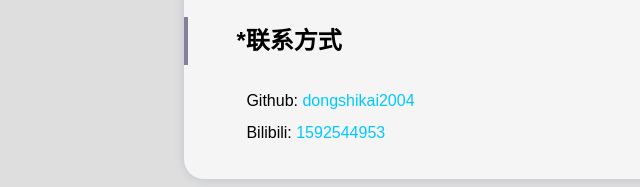
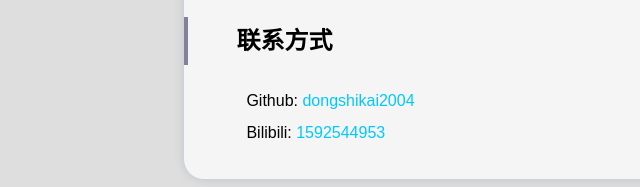
Before and after one commit to sakesane/TeamMembers--AboutUs, a plain HTML site: page members/dsk/index.htm in a window 1280 px wide. Shown: the part 1034-1221 px from the top of the page, 211-851 px from the left. Drawn offline with Linux system fonts and the light colour scheme; a web font is replaced by a local one.

Commit message:
📝 删除了一个'*'

```diff
--- a/members/dsk/index.htm
+++ b/members/dsk/index.htm
@@ -40,7 +40,7 @@
                         <p>初中的时候，跟着学校参加了个环保创意大赛，我们小组精心设计了一个自动分类垃圾桶，结果现场演示时，感应器突然失灵，只能眼睁睁看着机会溜走</p>
                         <p>到了高中，信心满满地加入了学校的航模社团，梦想着能在空中画出完美的轨迹，没想到第一次试飞就遭遇强风，无人机直接变成了“飞去来器”</p>
                         <p>好像一到特殊时间点就会特别不顺，希望哪天转转运</p>
-                        <p id="about">*联系方式</p>
+                        <p id="about">联系方式</p>
                         <p>Github: <a href="https://github.com/dongshikai2004">dongshikai2004</a></p>
                         <p>Bilibili: <a href="https://space.bilibili.com/1592544953">1592544953</a></p>                    </div>
                 </div>
```
